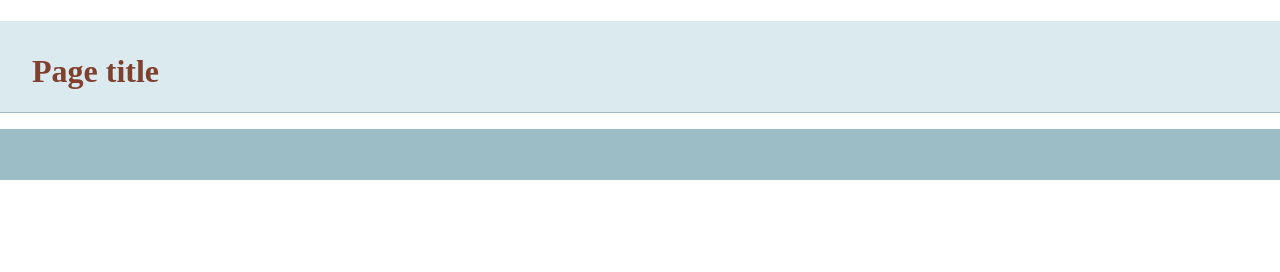
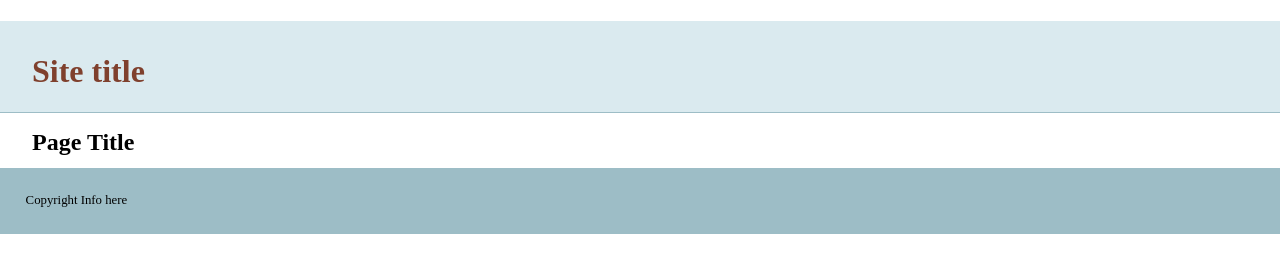
Before and after one commit to sniper-wolf-N7/git-basics, a plain HTML site: page index.html in a window 1280 px wide. Drawn offline with nearby package versions, Linux system fonts and the light colour scheme.

Commit message:
added arbitrary info

```diff
--- a/index.html
+++ b/index.html
@@ -14,13 +14,14 @@
     </head>
     <body>
     <header>
-	<h1>Page title</h1>
+	<h1>Site title</h1>
     </header>
     <nav id="pageNav">
     </nav>
     <main>
+        <h2>Page Title</h2>
     </main>
-    <footer>
+    <footer>Copyright Info here
     </footer>
         <script>
 //use the modernizr load to load up external scripts. This will load the scripts asynchronously, but the order listed matters. Although it will load all scripts in parallel, it will execute them in the order listed
```
